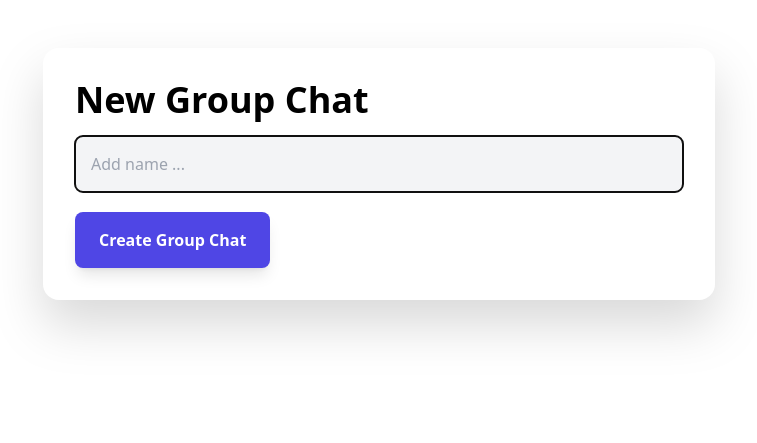
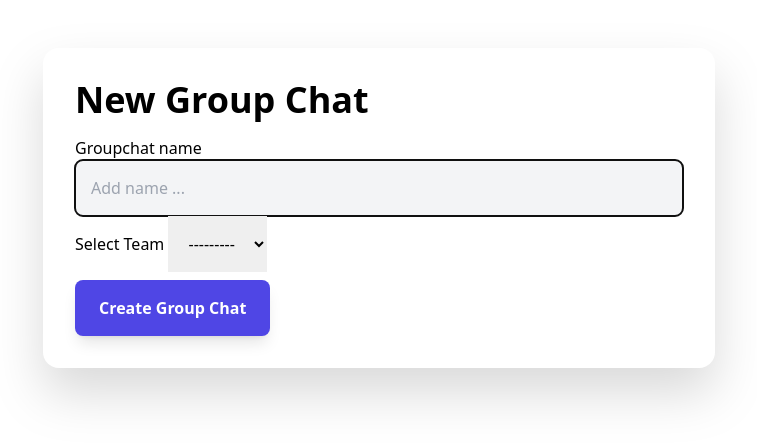
Before and after one commit to manuelamanetjr/Ligameet-Web, a Django app: template chat/templates/chat/create_groupchat.html in a window 1280 px wide. Shown: the part 80-523 px from the top of the page, without its empty margins (261-1018 px from the left). Run offline with Django 5.2, Linux system fonts and the light colour scheme; the template is opened without the code that fills it: values that come from a table or form of the project are taken from there, others are empty; parts of the project's set-up code (start-up, migrations or seed data) failed here and were passed over; some libraries are stand-ins or nearby versions.

Commit message:
coach can now create GC

```diff
--- a/chat/forms.py
+++ b/chat/forms.py
@@ -12,17 +12,35 @@ class ChatmessageCreateForm(ModelForm):
 
 
 class NewGroupForm(ModelForm):
+    team = forms.ModelChoiceField(
+        queryset=Team.objects.none(),  # Start with an empty queryset
+        widget=forms.Select(attrs={
+            'class': 'p-4 text-black',
+        }),
+        required=True,  # Set to True to make team selection mandatory
+        label="Select Team"
+    )
+
     class Meta:
         model = ChatGroup
-        fields = ['groupchat_name']
+        fields = ['groupchat_name', 'team']  # Include team in the fields
         widgets = {
             'groupchat_name': forms.TextInput(attrs={
                 'placeholder': 'Add name ...',
                 'class': 'p-4 text-black',
                 'maxlength': '300',
                 'autofocus': 'True',
-                }),
+            }),
         }
+
+    def __init__(self, *args, **kwargs):
+        # Expecting the user object to be passed to the form
+        user = kwargs.pop('user', None)
+        super().__init__(*args, **kwargs)
+
+        if user:
+            # Filter teams based on the current user's coaching role
+            self.fields['team'].queryset = Team.objects.filter(COACH_ID=user)
 
 
 class ChatRoomEditForm(ModelForm):
--- a/chat/models.py
+++ b/chat/models.py
@@ -1,6 +1,7 @@
 from django.db import models
 from django.contrib.auth.models import User
 import shortuuid
+from ligameet.models import Team
 
 class ChatGroup(models.Model):
     group_name = models.CharField(max_length=128, unique=True, blank=True)
@@ -9,6 +10,7 @@ class ChatGroup(models.Model):
     users_online = models.ManyToManyField(User, related_name='online_in_groups', blank=True)
     members = models.ManyToManyField(User, related_name='chat_groups', blank=True)
     is_private = models.BooleanField(default=False)
+    team = models.ForeignKey(Team , on_delete=models.CASCADE, related_name='chat_groups', null=True, blank=True)
 
     def __str__(self):
         return self.group_name
--- a/chat/templates/chat/create_groupchat.html
+++ b/chat/templates/chat/create_groupchat.html
@@ -6,7 +6,12 @@
             <h1>New Group Chat</h1>
             <form method="post">
                 {% csrf_token %}
-                {{ form|crispy }}
+                <div>
+                    {{ form.groupchat_name.label }} {{ form.groupchat_name }}
+                </div>
+                <div>
+                    {{ form.team.label }} {{ form.team }}  <!-- Ensure this is included -->
+                </div>
                 <button class="mt-2" type="submit">Create Group Chat</button>
             </form>
         </div>
--- a/ligameet/models.py
+++ b/ligameet/models.py
@@ -31,7 +31,7 @@ class Event(models.Model):
     EVENT_LOCATION = models.CharField(max_length=255)
     EVENT_STATUS = models.CharField(max_length=10, choices=STATUS_CHOICES, default='upcoming')
     EVENT_ORGANIZER = models.ForeignKey(User, on_delete=models.CASCADE, related_name='organized_events')
-    EVENT_IMAGE = models.ImageField(upload_to='event_images/', null=True, blank=True)
+    EVENT_IMAGE = models.ImageField(default='event_default.png',upload_to='event_images/', null=True, blank=True)
     SPORT = models.ManyToManyField(Sport, related_name='events')
     NUMBER_OF_TEAMS = models.PositiveIntegerField(default=0)  # Total number of teams
     PLAYERS_PER_TEAM = models.PositiveIntegerField(default=0)  # Number of players per team
--- a/ligameet/views.py
+++ b/ligameet/views.py
@@ -18,6 +18,7 @@ from django.http import JsonResponse
 from django.views.decorators.csrf import csrf_exempt
 from django.contrib.auth.models import User
 from django.db import IntegrityError
+from chat.models import *
 
 def home(request):
     context = {
@@ -369,6 +370,7 @@ def mark_all_notifications_as_read(request):
 def coach_dashboard(request):
     # Get teams coached by the current user
     teams = Team.objects.filter(COACH_ID=request.user)
+    chat_group = ChatGroup.objects.filter(members__in=[request.user], team__in=teams).first()
     join_requests = JoinRequest.objects.filter(TEAM_ID__COACH_ID=request.user, STATUS='pending')
     # Get the coach's sports
     coach_profile = request.user.profile
@@ -397,6 +399,7 @@ def coach_dashboard(request):
         'players': players,
         'coach_profile': coach_profile,
         'join_requests': join_requests,
+        'chat_group': chat_group,
     }
 
     return render(request, 'ligameet/coach_dashboard.html', context)
```
Also changed, not shown: chat/views.py (+5 -7 lines), ligameet/templates/ligameet/coach_dashboard.html (+15 -2 lines), chat/migrations/0020_chatgroup_team.py (added), ligameet/migrations/0015_alter_event_event_image.py (added).
